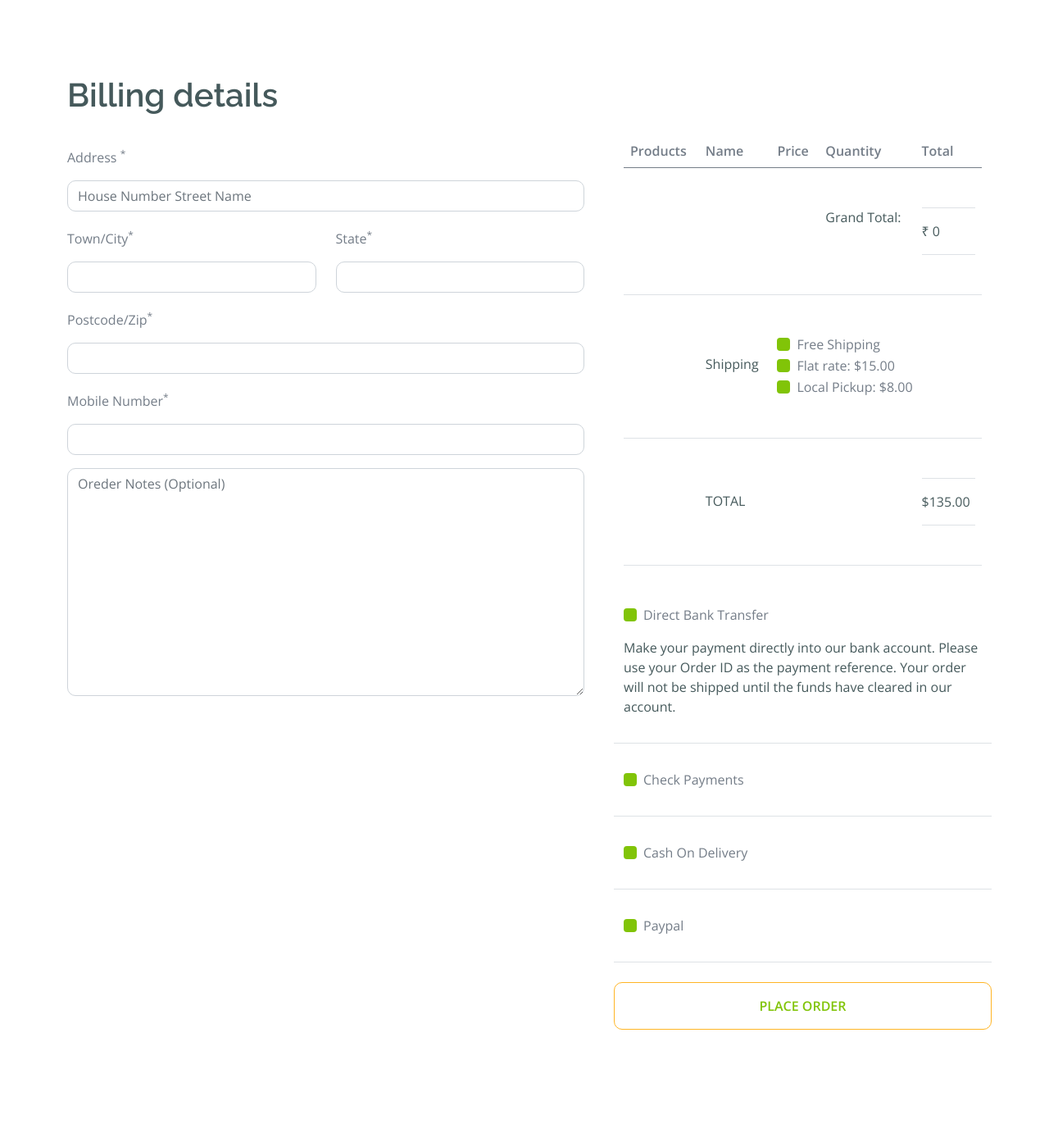
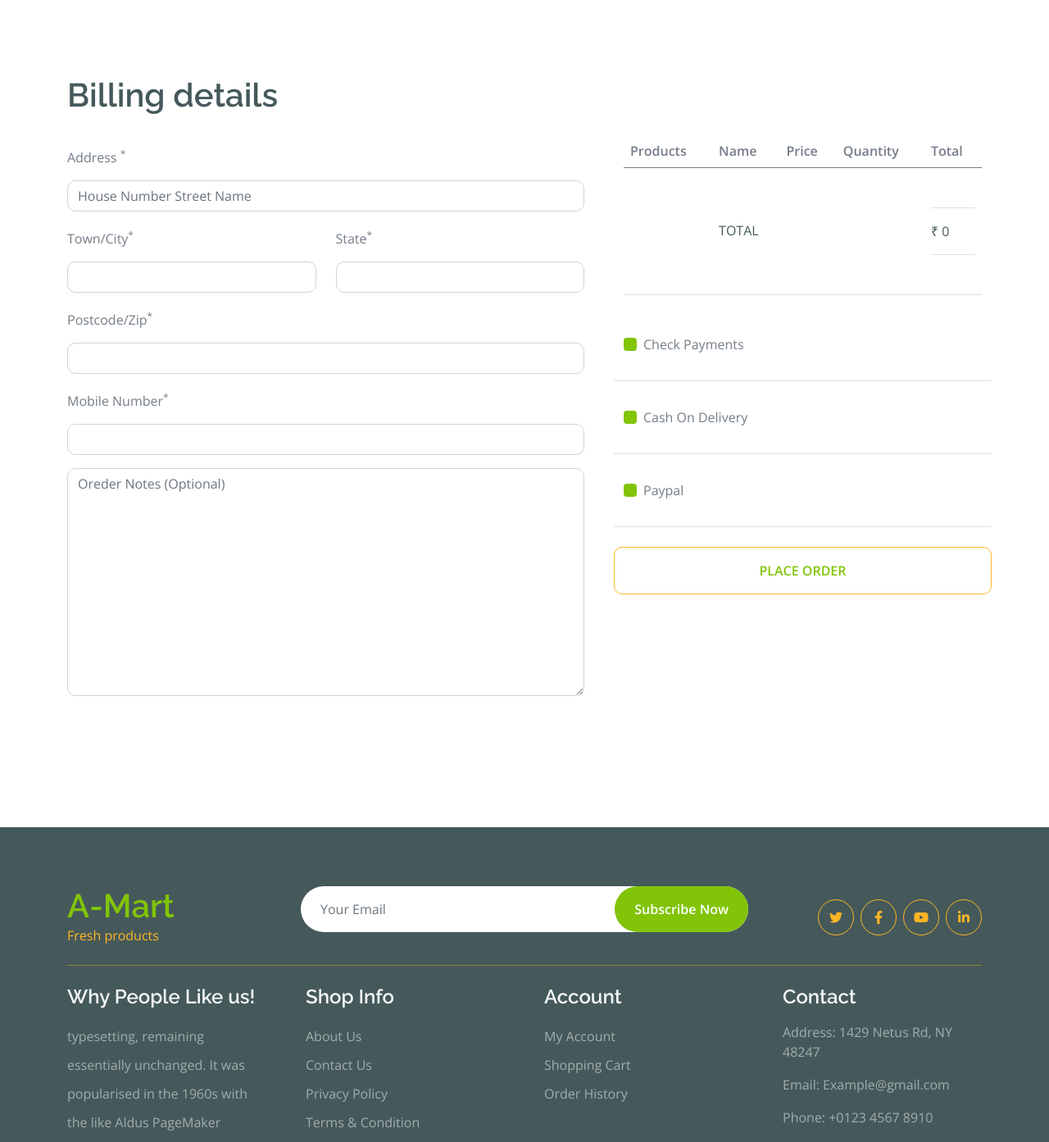
Before and after one commit to moanwarshaikhattari/eCommerce, a Django app: page /chackout/ in a window 1280 px wide. Shown: the part 308-1701 px from the top of the page at 82% size. Run offline with Django 5.2, Linux system fonts and the light colour scheme; some libraries are stand-ins or nearby versions.

Commit message:
updated cart

```diff
--- a/amart/urls.py
+++ b/amart/urls.py
@@ -21,7 +21,7 @@
 urlpatterns = [
     path('admin/', admin.site.urls),
     path('',views.home, name='home'),
-    path('product-details/<slug>',views.details, name='details'),
+    path('product-details/<slug:slug>',views.details, name='details'),
     path('cart/<int:product_id>/',views.cart, name='cart'),
     path('update-quantity/<int:item_id>/<str:action>/', views.update_quantity, name='update_quantity'),
     path('view_cart/',views.view_cart, name='view_cart'),
--- a/mymart/templates/chackout.html
+++ b/mymart/templates/chackout.html
@@ -87,16 +87,16 @@
                                         <tr>
                                             <th scope="row">
                                                 <div class="d-flex align-items-center mt-2">
-                                                    <img src="{%static 'img/'%}{{cart.product.image_name}}" class="img-fluid rounded-circle" style="width: 90px; height: 90px;" alt="">
+                                                    <img src="{%static 'img/'%}{{cart.product.image_name}}.jpg" class="img-fluid rounded-circle" style="width: 90px; height: 90px;" alt="">
                                                 </div>
                                             </th>
                                             <td class="py-5">{{cart.product.product_name}}</td>
-                                            <td class="py-5">{{cart.product.price}}</td>
+                                            <td class="py-5">₹&nbsp;{{cart.product.price}}</td>
                                             <td class="py-5">{{cart.quantity}}</td>
-                                            <td class="py-5">{{cart.total_price}}</td>
+                                            <td class="py-5">₹&nbsp;{{cart.total_price}}</td>
                                         </tr>
                                         {% endfor %}
-                                        <tr>
+                                        <!-- <tr>
                                             <th scope="row">
                                             </th>
                                             <td class="py-5"></td>
@@ -109,8 +109,8 @@
                                                     <p class="mb-0 text-dark">₹ {{ total }}</p>
                                                 </div>
                                             </td>
-                                        </tr>
-                                        <tr>
+                                        </tr> -->
+                                        <!-- <tr>
                                             <th scope="row">
                                             </th>
                                             <td class="py-5">
@@ -130,7 +130,7 @@
                                                     <label class="form-check-label" for="Shipping-3">Local Pickup: $8.00</label>
                                                 </div>
                                             </td>
-                                        </tr>
+                                        </tr> -->
                                         <tr>
                                             <th scope="row">
                                             </th>
@@ -141,21 +141,12 @@
                                             <td class="py-5"></td>
                                             <td class="py-5">
                                                 <div class="py-3 border-bottom border-top">
-                                                    <p class="mb-0 text-dark">$135.00</p>
+                                                    <p class="mb-0 text-dark">₹&nbsp;{{ total }}</p>
                                                 </div>
                                             </td>
                                         </tr>
                                     </tbody>
                                 </table>
-                            </div>
-                            <div class="row g-4 text-center align-items-center justify-content-center border-bottom py-3">
-                                <div class="col-12">
-                                    <div class="form-check text-start my-3">
-                                        <input type="checkbox" class="form-check-input bg-primary border-0" id="Transfer-1" name="Transfer" value="Transfer">
-                                        <label class="form-check-label" for="Transfer-1">Direct Bank Transfer</label>
-                                    </div>
-                                    <p class="text-start text-dark">Make your payment directly into our bank account. Please use your Order ID as the payment reference. Your order will not be shipped until the funds have cleared in our account.</p>
-                                </div>
                             </div>
                             <div class="row g-4 text-center align-items-center justify-content-center border-bottom py-3">
                                 <div class="col-12">
--- a/mymart/views.py
+++ b/mymart/views.py
@@ -58,13 +58,18 @@
     return redirect('view_cart')
 
 def view_cart(request):
+
     if request.user.is_authenticated:
         cart_items = Add_To_Cart.objects.filter(user=request.user) #use for count tof cart item
     else:
         cart_items = []
     # del_product = Add_To_Cart.objects.delete()
     total_amount = sum(item.total_price() for item in cart_items)
-    return render(request, 'cart.html', {'products': cart_items, 'total': total_amount})
+    data = {
+        'products': cart_items,
+        'total': total_amount
+    }
+    return render(request, 'cart.html', data)
 
 
 # def cart(request, product_id): #add_to_ cart
@@ -86,7 +91,7 @@
         if not created:
             cart_item.quantity += 1
             cart_item.save()
-
+        return redirect('view_cart')
     cart_items = Add_To_Cart.objects.filter(user=request.user)
     total_amount = sum(item.total_price() for item in cart_items)
 
@@ -135,7 +140,7 @@
     allreview = Review.objects.filter(product_review=productDetails).order_by('-id')
     cat=Category.objects.all()
 
-    if request.user.is_authenticated: #use for count tof cart item
+    if request.user.is_authenticated: #use for show count of cart item
         cart_items = Add_To_Cart.objects.filter(user=request.user)
     else:
         cart_items = []
```
Also changed, not shown: mymart/templates/cart.html (+5 -3 lines), db.sqlite3.
